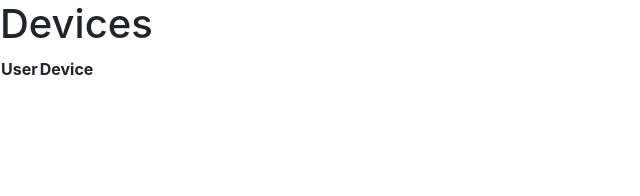
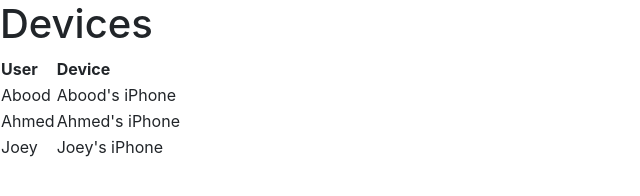
Before and after one commit to AEM5299/TrackMe, a plain HTML site: page device-list.html in a window 1280 px wide. Shown: the whole page, without its empty margins (0-640 px from the left). Drawn offline with nearby package versions, Linux system fonts and the light colour scheme.

Commit message:
NEW: Dynamic DeviceList page. Shows the data from a JSON object.

```diff
--- /dev/null
+++ b/app.js
@@ -0,0 +1,13 @@
+const devices = [];
+devices.push({ user: 'Abood', name: "Abood's iPhone"});
+devices.push({ user: 'Ahmed', name: "Ahmed's iPhone"});
+devices.push({ user: 'Joey', name: "Joey's iPhone"});
+
+devices.forEach( device => {
+	$('#devices tbody').append(`
+	<tr>
+		<td>${device.user}</td>
+		<td>${device.name}</td>
+	</tr>`
+	)
+});
--- a/device-list.html
+++ b/device-list.html
@@ -12,7 +12,7 @@
 	</head>
 	<body>
 		<h1>Devices</h1>
-		<table id="Devices">
+		<table id="devices">
 			<thead>
 				<tr>
 					<th>User</th>
@@ -22,6 +22,7 @@
 			<tbody></tbody>
 		</table>
 		<script src="https://code.jquery.com/jquery-3.3.1.slim.min.js" integrity="sha384-q8i/X+965DzO0rT7abK41JStQIAqVgRVzpbzo5smXKp4YfRvH+8abtTE1Pi6jizo" crossorigin="anonymous"></script>
+		<script src="app.js"></script>
 		<script src="https://cdnjs.cloudflare.com/ajax/libs/popper.js/1.14.7/umd/popper.min.js" integrity="sha384-UO2eT0CpHqdSJQ6hJty5KVphtPhzWj9WO1clHTMGa3JDZwrnQq4sF86dIHNDz0W1" crossorigin="anonymous"></script>
 		<script src="https://stackpath.bootstrapcdn.com/bootstrap/4.3.1/js/bootstrap.min.js" integrity="sha384-JjSmVgyd0p3pXB1rRibZUAYoIIy6OrQ6VrjIEaFf/nJGzIxFDsf4x0xIM+B07jRM" crossorigin="anonymous"></script>
 	</body>
```
